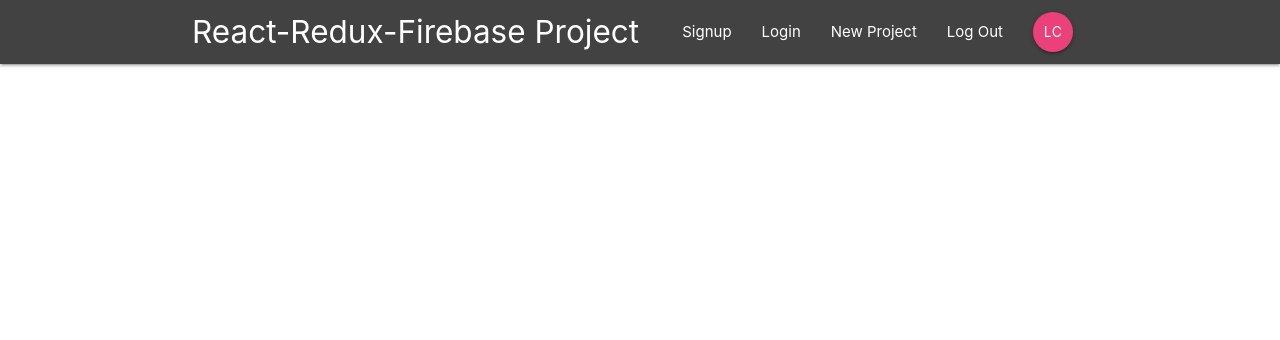
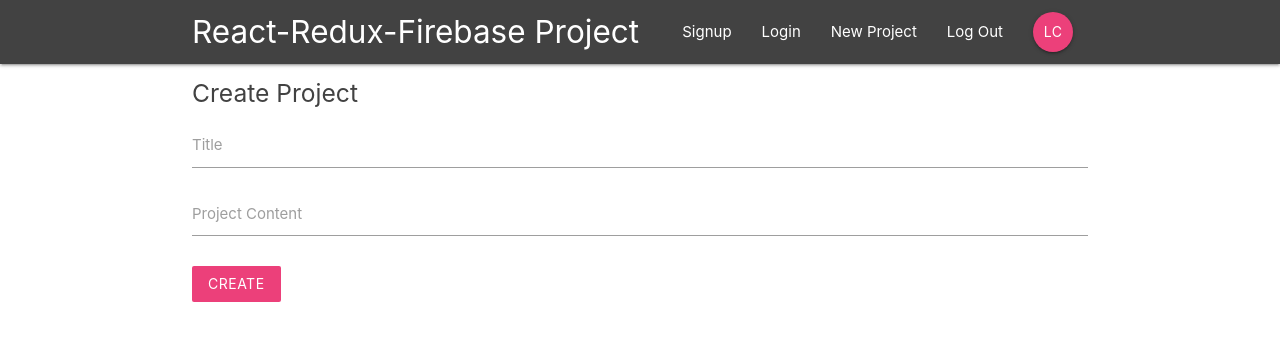
Before and after one commit to luigicampbell/react-redux-app, a React (Create React App) app: page /create in a window 1280 px wide. Shown: the top 340 px of the page. Built offline with nearby package versions, Linux system fonts and the light colour scheme.

Commit message:
project form created change and submit also populate state

```diff
--- a/src/App.js
+++ b/src/App.js
@@ -5,6 +5,7 @@
 import ProjectDetails from './components/projects/ProjectDetails';
 import SignIn from './components/auth/SignIn';
 import SignUp from './components/auth/SignUp';
+import CreateProject from './components/projects/CreateProject';
 
 
 class App extends Component {
@@ -20,6 +21,7 @@
             <Route path='/project/:id' component={ ProjectDetails } />
             <Route path='/signin' component={ SignIn } />
             <Route path='/signup' component={ SignUp } />
+            <Route path='/create' component={ CreateProject } />
           </Switch>
         </div>
 
--- a/src/components/auth/SignIn.js
+++ b/src/components/auth/SignIn.js
@@ -22,17 +22,17 @@
     return (
       <div className="container">
 
-        <form onSubmit={this.handleSubmit} className="white">
+        <form onSubmit={ this.handleSubmit } className="white">
 
             <h5 className="grey-text text-darken-3">Sign In</h5>
             <div className="input-field">
                 <label htmlFor="email">Email</label>
-                <input type="email" id="email" onChange={this.handleChange} />
+                <input type="email" id="email" onChange={ this.handleChange } />
             </div>
 
             <div className="input-field">
                 <label htmlFor="password">Password</label>
-                <input type="password" id="password" onChange={this.handleChange} />
+                <input type="password" id="password" onChange={ this.handleChange } />
             </div>
 
             <div className="input-field">
--- a/src/components/projects/CreateProject.js
+++ b/src/components/projects/CreateProject.js
@@ -0,0 +1,50 @@
+import React, { Component } from 'react';
+
+class CreateProject extends Component {
+    state = {
+        title: '',
+        content: ''
+    };
+
+    handleChange = (e) => {
+        console.log(e);
+        this.setState({
+            [e.target.id]: e.target.value
+        });
+    }
+
+    handleSubmit = (e) => {
+        e.preventDefault();
+        console.log(this.state);
+    }
+
+  render() {
+    return (
+      <div className="container">
+
+        <form onSubmit={ this.handleSubmit } className="white">
+
+            <h5 className="grey-text text-darken-3">Create Project</h5>
+            <div className="input-field">
+                <label htmlFor="title">Title</label>
+                <input type="text" id="title" onChange={ this.handleChange } />
+            </div>
+
+            <div className="input-field">
+                <label htmlFor="content">Project Content</label>
+                <textarea id="content" className="materialize-textarea" onChange={ this.handleChange } />
+            </div>
+
+            <div className="input-field">
+                <button className="btn pink lighten-1 z-depth-0">
+                    CREATE
+                </button>
+            </div>
+        </form>
+
+      </div>
+    );
+  }
+}
+
+export default CreateProject;
```
Also changed, not shown: src/components/auth/SignUp.js (+5 -5 lines).
